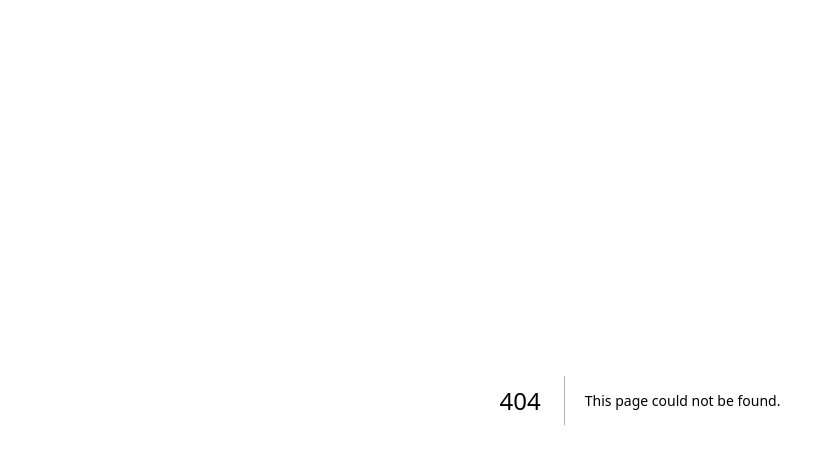
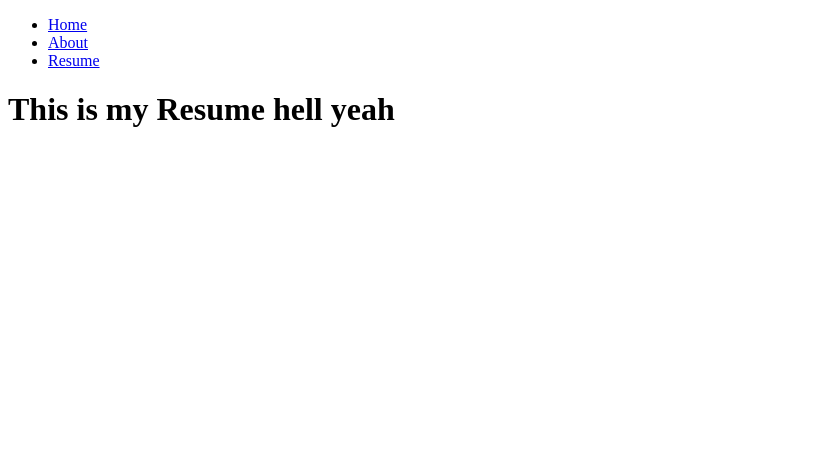
Before and after one commit to Michael-Kick/MyFrontend, a Next.js app: page /resume in a window 1280 px wide. Before the commit this address had no page. Shown: the top 464 px of the page, without its empty margins (0-835 px from the left). Built offline with nearby package versions, Linux system fonts and the light colour scheme.

Commit message:
started learning next.js

```diff
--- a/package.json
+++ b/package.json
@@ -17,6 +17,9 @@
   "devDependencies": {
     "@types/node": "^22.10.1",
     "@types/react": "^18.3.12",
+    "autoprefixer": "^10.4.20",
+    "postcss": "^8.4.49",
+    "tailwindcss": "^3.4.17",
     "typescript": "^5.7.2"
   },
   "private": true
--- /dev/null
+++ b/src/app/about/page.tsx
@@ -0,0 +1,3 @@
+export default function About(){
+    return <h1>This is About Me Here LeL</h1>
+}
--- a/src/app/layout.tsx
+++ b/src/app/layout.tsx
@@ -1,7 +1,16 @@
+import React from "react";
+import Navbar from "../components/Navbar";
+
+
 export default function RootLayout({ children }: { children: React.ReactNode }) {
     return (
         <html lang="en">
-        <body>{children}</body>
+        <body>
+        <Navbar/>
+        {/* Layout UI */}
+        {/* Place children where you want to render a page or nested layout */}
+        <main>{children}</main>
+        </body>
         </html>
     );
 }
--- /dev/null
+++ b/src/app/projects/chess/page.tsx
@@ -0,0 +1,3 @@
+export default function Chess(){
+    return <h1>Lets play some Chess shall we?</h1>
+}
--- /dev/null
+++ b/src/app/resume/page.tsx
@@ -0,0 +1,3 @@
+export default function Chess(){
+    return <h1>This is my Resume hell yeah</h1>
+}
--- /dev/null
+++ b/src/components/NavLink.tsx
@@ -0,0 +1,18 @@
+import Link from "next/link";
+
+interface NavLinkProps {
+    href: string;
+    title: string;
+}
+
+const NavLink = ({href, title}: NavLinkProps) => {
+    return (
+        <Link
+            href={href}
+        >
+            {title}
+        </Link>
+    );
+};
+
+export default NavLink;
--- /dev/null
+++ b/src/components/Navbar.tsx
@@ -0,0 +1,35 @@
+import React from "react";
+import NavLink from "./NavLink";
+
+const navLinks = [
+    {
+        title: 'Home',
+        path: '/'
+    },
+    {
+        title: 'About',
+        path: '/about'
+    },
+    {
+        title: 'Resume',
+        path: '/resume'
+    }
+];
+
+const Navbar = () => {
+    return (
+        <nav>
+            <div>
+                <ul>
+                    {navLinks.map((link, index) => (
+                        <li key={index}>
+                            <NavLink href={link.path} title={link.title}/>
+                        </li>
+                    ))}
+                </ul>
+            </div>
+        </nav>
+    );
+};
+
+export default Navbar;
--- /dev/null
+++ b/src/styles/globals.css
@@ -0,0 +1,3 @@
+@tailwind base;
+@tailwind components;
+@tailwind utilities;
```
Also changed, not shown: src/app/page.tsx (+6 -41 lines), src/components/HeroSection.tsx (added, +24 -0 lines), 1 other file (tests, documents, lock files or other folders).
